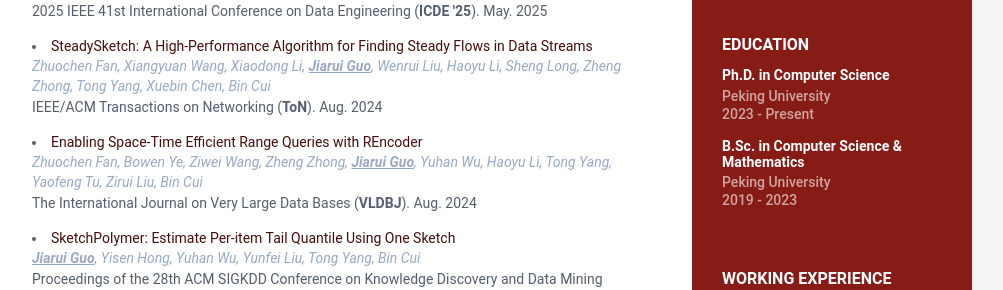
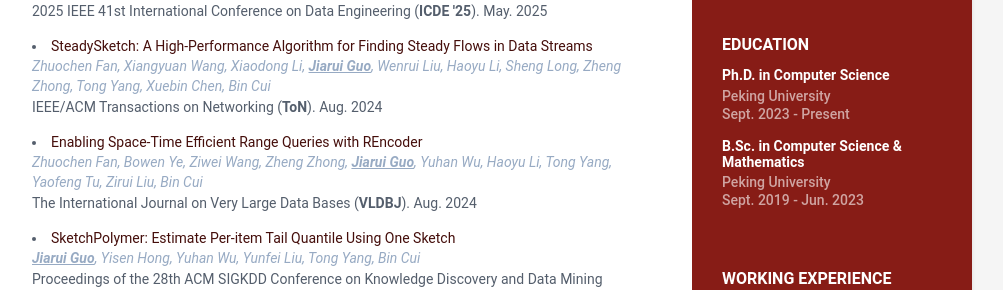
Before and after one commit to ntguojiarui/ntguojiarui.github.io, a Jekyll site: the page built from index.html, in a window 1280 px wide. Shown: the part 564-854 px from the top of the page, without its empty margins (168-1171 px from the left). Built offline with Jekyll 4.4.1, drawn with Linux system fonts in a browser that asks for light colours.

```diff
--- a/_data/data.yml
+++ b/_data/data.yml
@@ -38,10 +38,10 @@
 education:
     - degree: Ph.D. in Computer Science
       university: Peking University
-      time: 2023 - Present
+      time: Sept. 2023 - Present
     - degree: B.Sc. in Computer Science & Mathematics
       university: Peking University
-      time: 2019 - 2023
+      time: Sept. 2019 - Jun. 2023
 
 
 publications:
```
Also changed, not shown: 1 other file.
